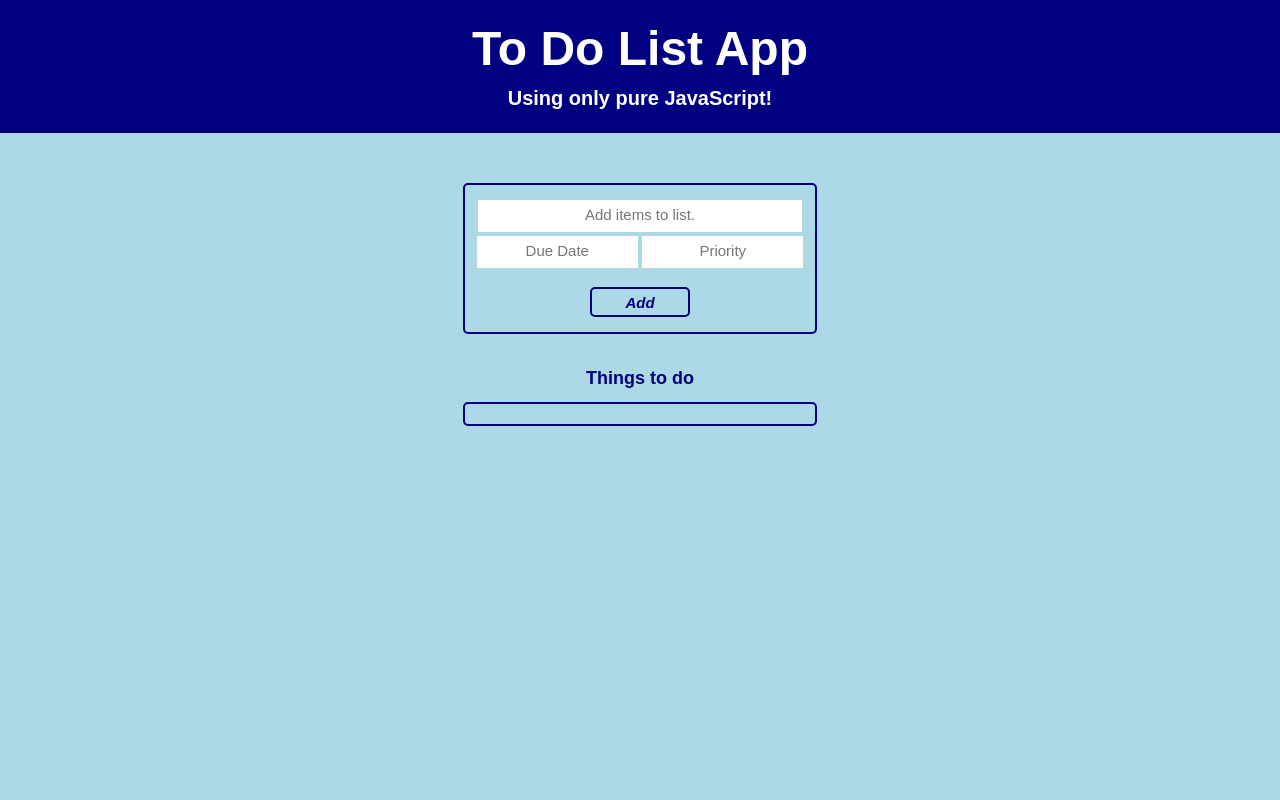
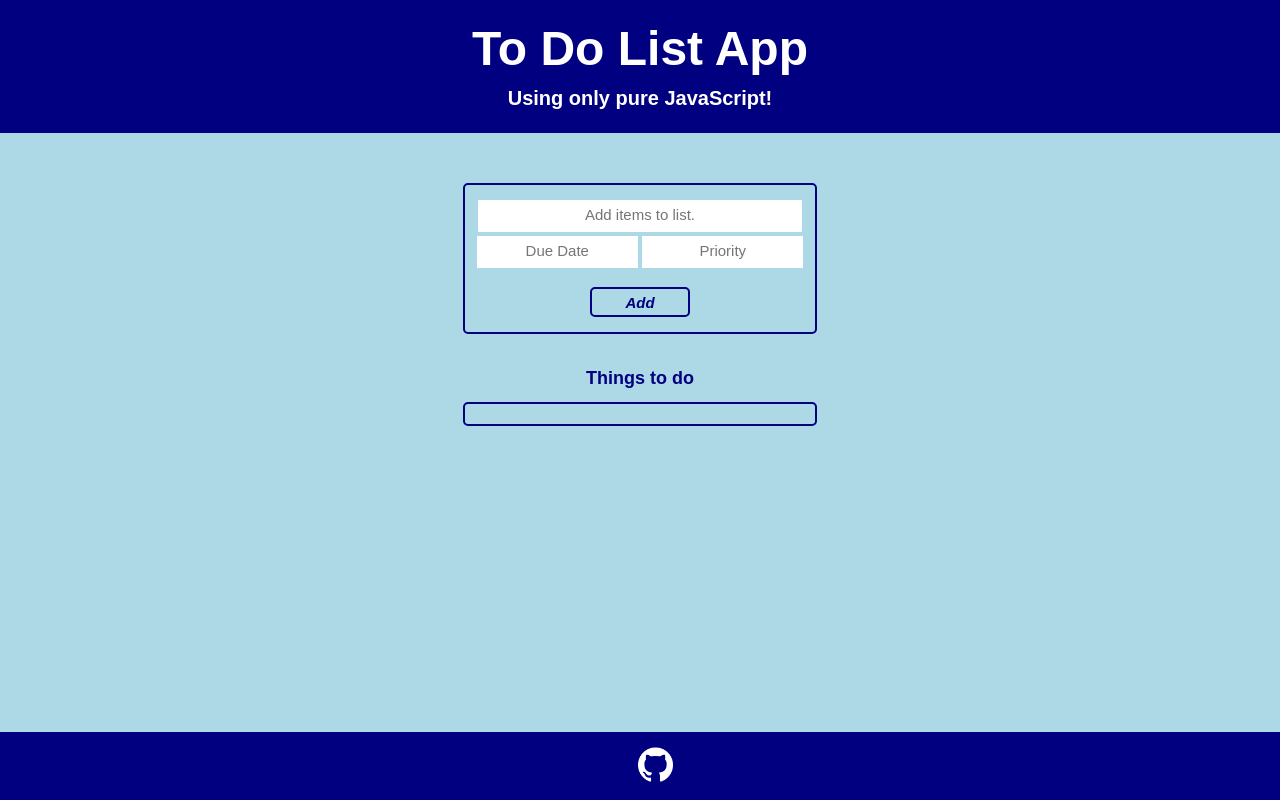
Before and after one commit to kylenewman/ToDo-App, a plain HTML site: page index.html in a window 1280 px wide. Drawn offline with Linux system fonts and the light colour scheme.

Commit message:
Added  footer w/github link

```diff
--- a/css/styles.css
+++ b/css/styles.css
@@ -84,3 +84,16 @@ input[type=submit] {
     vertical-align: middle;
     text-align: center;
 }
+footer img {
+	width: 35px;
+}
+footer {
+	background-color: navy;
+	text-align: center;
+	padding: 15px;
+	margin-top: 200px;
+	width: 100%;
+	position: fixed;
+	bottom: 0;
+	left: 0;
+}
--- a/index.html
+++ b/index.html
@@ -24,6 +24,10 @@
     <h3>Things to do</h3>
     <ol class="list"></ol>
 
+	<footer>
+		<a href="https://github.com/kylenewman" target="_blank"><img src="img/github-logo.png" /></a>
+	</footer>
+
 <script src="js/scripts.js"></script>
 </body>
 </html>
--- a/js/scripts.js
+++ b/js/scripts.js
@@ -7,7 +7,7 @@ var listItems = [],
 
 function renderItem(item) {
   var li = document.createElement('li');
-  li.innerHTML = item.priority + ". " + item.title + "     Due: " + item.date;
+  li.innerHTML = item.priority + ". " + item.title + " Due: " + item.date;
   list.appendChild( li );
 }
 
```
Also changed, not shown: img/github-logo.png (added).
